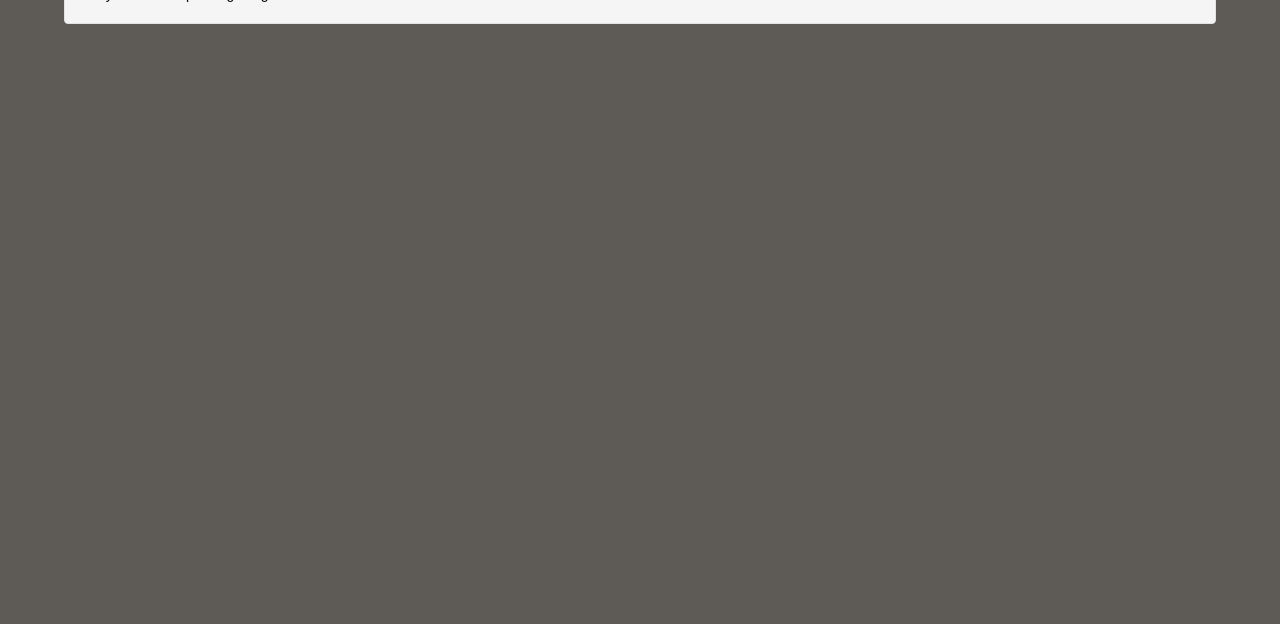
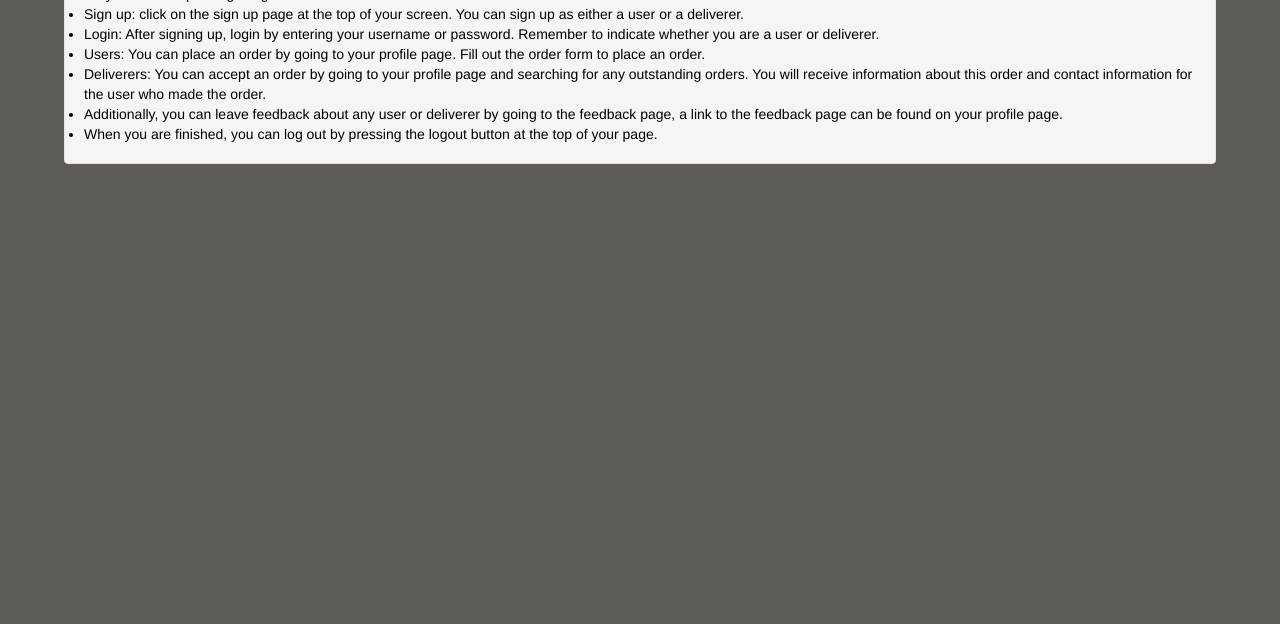
Before and after one commit to CSC309-A4/Assignment4, a website: page Part2/a4p2/help.html in a window 1280 px wide. Shown: the part 176-800 px from the top of the page. Drawn offline with nearby package versions, Linux system fonts and the light colour scheme.

Commit message:
filled in help.html

```diff
--- a/Part2/a4p2/help.html
+++ b/Part2/a4p2/help.html
@@ -50,7 +50,17 @@
       <h1>Hi there</h1>
 
       <p>Do you need help with getting started? Read on then.</p>
-      <p></p>
+
+      <ul>
+        <li><p>Sign up: click on the sign up page at the top of your screen. You can sign up as either a user or a deliverer.</p></li>
+        <li><p>Login: After signing up, login by entering your username or password. Remember to indicate whether you are a user or deliverer.</p></li>
+        <li><p>Users: You can place an order by going to your profile page. Fill out the order form to place an order.</p></li>
+        <li><p>Deliverers: You can accept an order by going to your profile page and searching for any outstanding orders. You will receive information
+          about this order and contact information for the user who made the order.</p></li>
+        <li><p>Additionally, you can leave feedback about any user or deliverer by going to the feedback page, a link to the feedback page can be found
+          on your profile page.</p></li>
+        <li><p>When you are finished, you can log out by pressing the logout button at the top of your page.</p></li>
+      </ul>
 
     </div>
   </div>
--- a/Part2/a4p2/static/css/help.css
+++ b/Part2/a4p2/static/css/help.css
@@ -5,6 +5,6 @@
 	margin-left: auto;
 }
 
-h1, p {
+h1, h2, li, ul, p {
 	color: black;
 }
```
